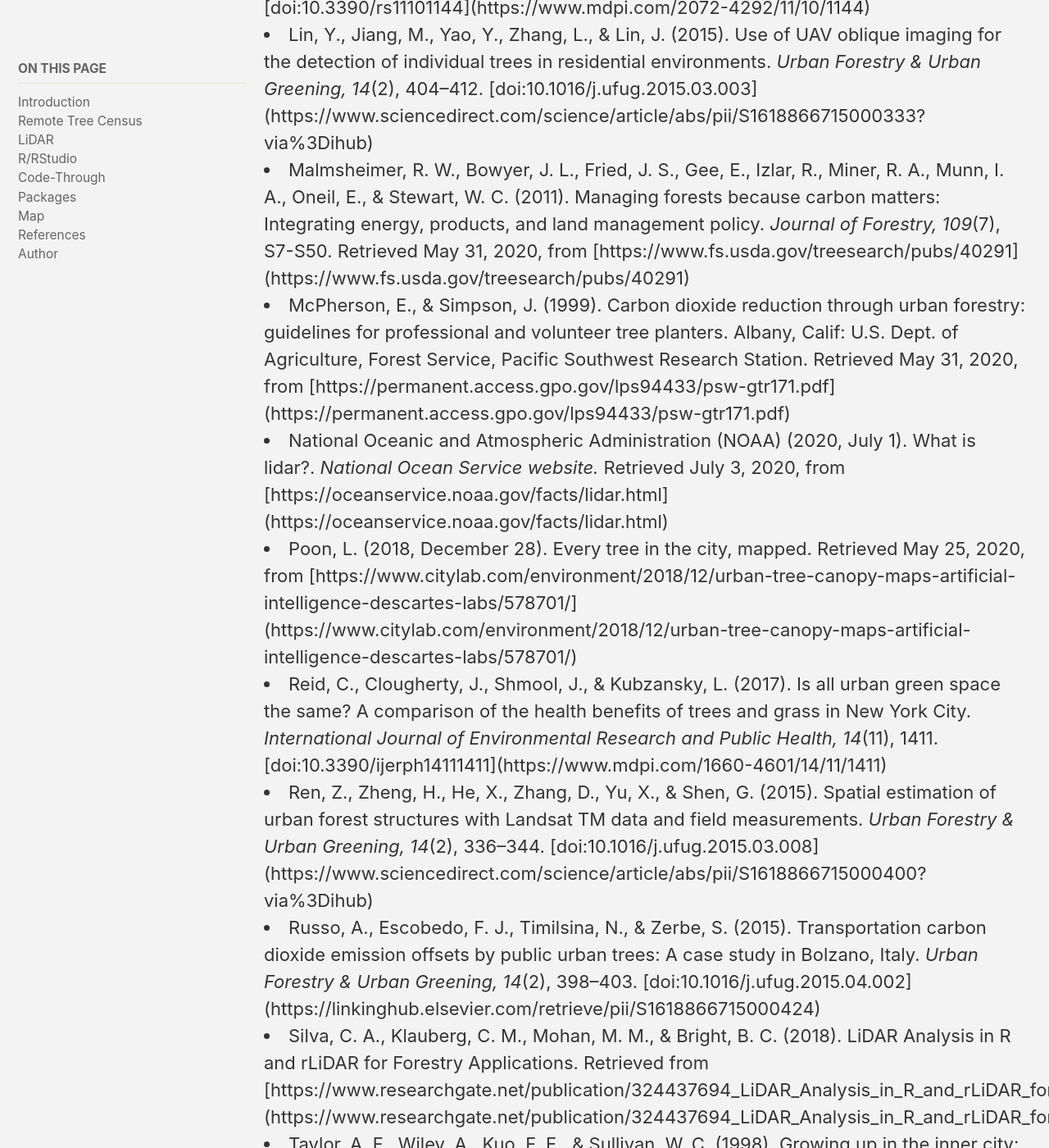
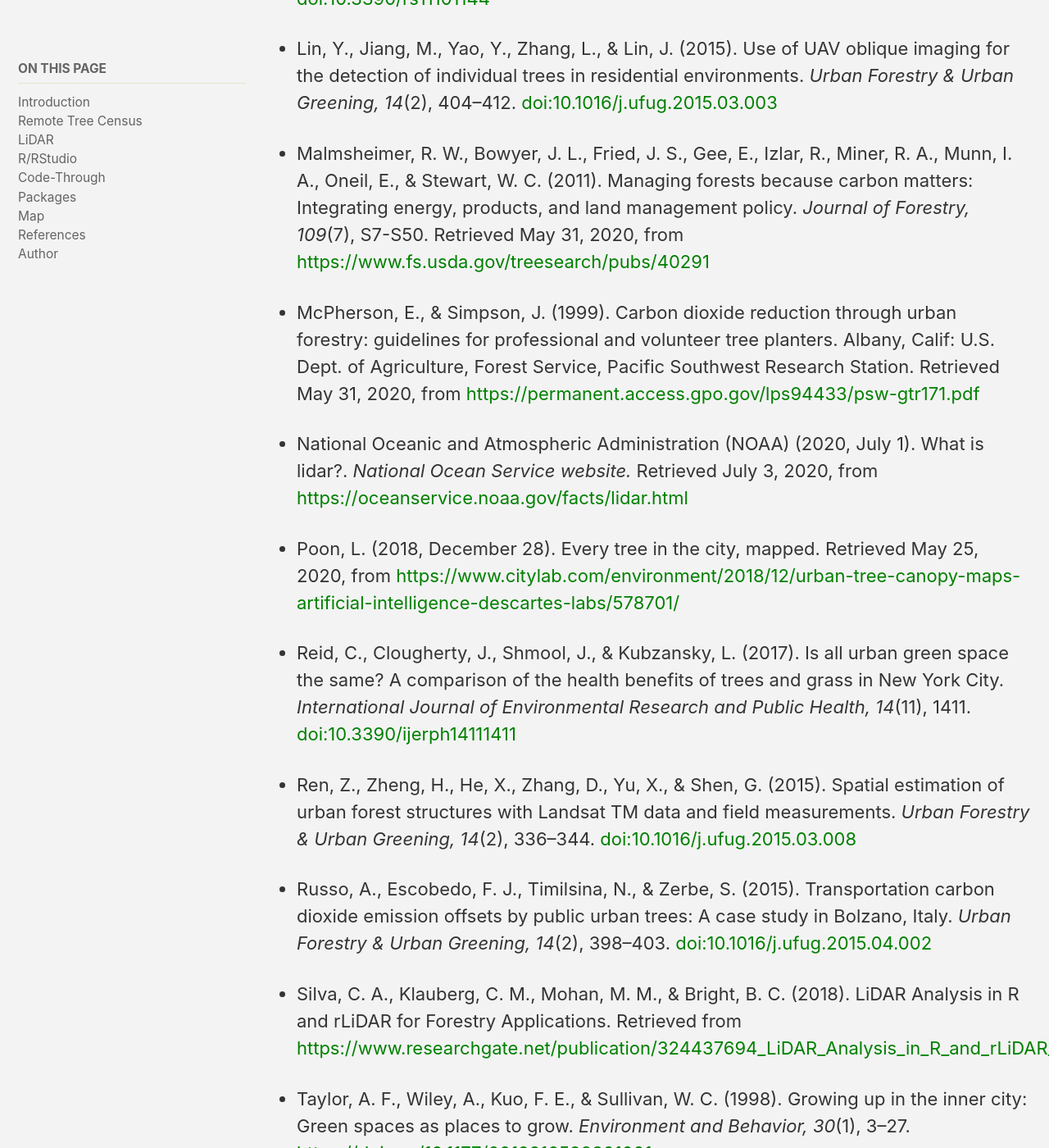
Before and after one commit to castower/cpp-593-treeproject-site, a Jekyll site: the page built from index.md, in a window 1280 px wide and 1400 px high, scrolled down 6856 px. Shown: the whole window at 82% size. Built offline with Jekyll 4.4.1, drawn with Linux system fonts in a browser that asks for light colours; cached includes are drawn as plain includes; nearby versions of some CDN libraries; some of the changed text lies outside the part shown.

Commit message:
Update index.md

```diff
--- a/index.md
+++ b/index.md
@@ -123,68 +123,67 @@ sidebar:
   <h1 id = "References">References</h1>
 </center>
 
-   - Benefits of trees. (2019). Nature Climate Change, 9(8), 569–569. [doi:10.1038/s41558-019-0556-z](https://www.nature.com/articles/s41558-019-0556-z)
+- Benefits of trees. (2019). Nature Climate Change, 9(8), 569–569. [doi:10.1038/s41558-019-0556-z](https://www.nature.com/articles/s41558-019-0556-z)
 
-   - Butt, N., Slade, E., Thompson, J., Malhi, Y., & Riutta, T. (2013). Quantifying the sampling error in tree census measurements by volunteers and its effect on carbon stock estimates. <i> Ecological Applications, 23</i>(4), 936–943. [doi:10.1890/11-2059.1](https://esajournals.onlinelibrary.wiley.com/doi/abs/10.1890/11-2059.1)
+- Butt, N., Slade, E., Thompson, J., Malhi, Y., & Riutta, T. (2013). Quantifying the sampling error in tree census measurements by volunteers and its effect on carbon stock estimates. <i> Ecological Applications, 23</i>(4), 936–943. [doi:10.1890/11-2059.1](https://esajournals.onlinelibrary.wiley.com/doi/abs/10.1890/11-2059.1)
 
-   <li> Daams, M. N. & Veneri, P.  (2016). Living near to attractive nature? A well-being indicator for ranking Dutch, Danish, and German functional urban areas. <i> [Social Indicators Research](https://link.springer.com/article/10.1007/s11205-016-1375-5), 133</i>(2), 501–526. </li>
+- Daams, M. N. & Veneri, P.  (2016). Living near to attractive nature? A well-being indicator for ranking Dutch, Danish, and German functional urban areas. <i> [Social Indicators Research](https://link.springer.com/article/10.1007/s11205-016-1375-5), 133</i>(2), 501–526.
 
-   <li> Dadvand, P., Villanueva, C. M., Font-Ribera, L., Martinez, D., Basagaña, X., Belmonte, J., Vrijheid, M., Gražulevičiene, R., Kogevinas, M., & Nieuwenhuijsen, M. J. (2014). Risks and benefits of green spaces for children: A cross-sectional study of associations with sedentary behavior, obesity, asthma, and allergy. <i>Environmental Health Perspectives, 122</i>(12), 1329–1335. [doi:10.1289/ehp.1308038](https://ehp.niehs.nih.gov/doi/10.1289/ehp.1308038) </li>
+- Dadvand, P., Villanueva, C. M., Font-Ribera, L., Martinez, D., Basagaña, X., Belmonte, J., Vrijheid, M., Gražulevičiene, R., Kogevinas, M., & Nieuwenhuijsen, M. J. (2014). Risks and benefits of green spaces for children: A cross-sectional study of associations with sedentary behavior, obesity, asthma, and allergy. <i>Environmental Health Perspectives, 122</i>(12), 1329–1335. [doi:10.1289/ehp.1308038](https://ehp.niehs.nih.gov/doi/10.1289/ehp.1308038)
 
-   <li> Dadvand, P., Poursafa, P., Heshmat, R., Motlagh, M., Qorbani, M., Basagaña, X., & Kelishadi, R. (2018). Use of green spaces and blood glucose in children; a population-based CASPIAN-V study. <i>Environmental Pollution, 243</i>(Pt B), 1134–1140. [https://doi.org/10.1016/j.envpol.2018.09.094](https://doi.org/10.1016/j.envpol.2018.09.094) </li>
+- Dadvand, P., Poursafa, P., Heshmat, R., Motlagh, M., Qorbani, M., Basagaña, X., & Kelishadi, R. (2018). Use of green spaces and blood glucose in children; a population-based CASPIAN-V study. <i>Environmental Pollution, 243</i>(Pt B), 1134–1140. [https://doi.org/10.1016/j.envpol.2018.09.094](https://doi.org/10.1016/j.envpol.2018.09.094)
 
-   <li> De Vries, S. I., Bakker, I., Van Mechelen, W., & Hopman-Rock, M. (2007). Determinants of activity-friendly neighborhoods for children: Results from the SPACE study. <i>[American Journal of Health Promotion: AJHP](https://journals.sagepub.com/doi/10.4278/0890-1171-21.4s.312), 21</i>(4), 312–316. </li>
+- De Vries, S. I., Bakker, I., Van Mechelen, W., & Hopman-Rock, M. (2007). Determinants of activity-friendly neighborhoods for children: Results from the SPACE study. <i>[American Journal of Health Promotion: AJHP](https://journals.sagepub.com/doi/10.4278/0890-1171-21.4s.312), 21</i>(4), 312–316.
 
-   <li> Donovan, G. (2017). Including public-health benefits of trees in urban-forestry decision making. <i>Urban Forestry & Urban Greening, 22</i>, 120–123. [https://doi.org/10.1016/j.ufug.2017.02.010](https://doi.org/10.1016/j.ufug.2017.02.010) </li>
+- Donovan, G. (2017). Including public-health benefits of trees in urban-forestry decision making. <i>Urban Forestry & Urban Greening, 22</i>, 120–123. [https://doi.org/10.1016/j.ufug.2017.02.010](https://doi.org/10.1016/j.ufug.2017.02.010)
 
-   <li> Endreny, T. (2018, April 27). The multi-million-dollar benefits of urban trees. Retrieved May 25, 2020, from [https://www.citylab.com/environment/2018/04/heres-how-much-money-trees-save-in-megacities/559211/](https://www.citylab.com/environment/2018/04/heres-how-much-money-trees-save-in-megacities/559211/) </li>
+- Endreny, T. (2018, April 27). The multi-million-dollar benefits of urban trees. Retrieved May 25, 2020, from [https://www.citylab.com/environment/2018/04/heres-how-much-money-trees-save-in-megacities/559211/](https://www.citylab.com/environment/2018/04/heres-how-much-money-trees-save-in-megacities/559211/)
 
-   <li> Faber Taylor, A., & Kuo, F. (2011). Could exposure to everyday green spaces help treat ADHD? Evidence from children’s play settings. <i>Applied Psychology: Health and Well‐Being, 3</i>(3), 281–303. [https://doi.org/10.1111/j.1758-0854.2011.01052.x](https://doi.org/10.1111/j.1758-0854.2011.01052.x) </li>
+- Faber Taylor, A., & Kuo, F. (2011). Could exposure to everyday green spaces help treat ADHD? Evidence from children’s play settings. <i>Applied Psychology: Health and Well‐Being, 3</i>(3), 281–303. [https://doi.org/10.1111/j.1758-0854.2011.01052.x](https://doi.org/10.1111/j.1758-0854.2011.01052.x)
 
-   <li> Johnson, M., Gonzalez, A., Kozak, B., & Sperlak, L. (2013). Carbon estimation and offsets for U.S. university aviation programs. <i>Collegiate Aviation Review, 31</i>(1), 40–56. [https://doi.org/10.22488/okstate.18.100437](https://doi.org/10.22488/okstate.18.100437) </li>
+- Johnson, M., Gonzalez, A., Kozak, B., & Sperlak, L. (2013). Carbon estimation and offsets for U.S. university aviation programs. <i>Collegiate Aviation Review, 31</i>(1), 40–56. [https://doi.org/10.22488/okstate.18.100437](https://doi.org/10.22488/okstate.18.100437)
 
-   <li> Kabisch, N., van den Bosch, M., & Lafortezza, R. (2017). The health benefits of nature-based solutions to urbanization challenges for children and the elderly – A systematic review. <i>Environmental Research, 159</i>, 362–373. [doi:10.1016/j.envres.2017.08.004](https://www.sciencedirect.com/science/article/abs/pii/S0013935117315396?via%3Dihub) </li>
+- Kabisch, N., van den Bosch, M., & Lafortezza, R. (2017). The health benefits of nature-based solutions to urbanization challenges for children and the elderly – A systematic review. <i>Environmental Research, 159</i>, 362–373. [doi:10.1016/j.envres.2017.08.004](https://www.sciencedirect.com/science/article/abs/pii/S0013935117315396?via%3Dihub)
 
-   <li> King, D. K., Litt, J., Hale, J., Burniece, K. M., & Ross, C. (2015). “The park a tree built”: Evaluating how a park development project impacted where people play. <i>Urban Forestry & Urban Greening, 14</i>(2), 293–299. [doi:10.1016/j.ufug.2015.02.011](https://www.sciencedirect.com/science/article/abs/pii/S1618866715000291?via%3Dihub) </li>
+ - King, D. K., Litt, J., Hale, J., Burniece, K. M., & Ross, C. (2015). “The park a tree built”: Evaluating how a park development project impacted where people play. <i>Urban Forestry & Urban Greening, 14</i>(2), 293–299. [doi:10.1016/j.ufug.2015.02.011](https://www.sciencedirect.com/science/article/abs/pii/S1618866715000291?via%3Dihub)
 
-   <li> Li, X., Chen, W. Y., Sanesi, G., & Lafortezza, R. (2019). Remote sensing in urban forestry: Recent applications and future directions. <i>Remote Sensing, 11</i>(10) [doi:10.3390/rs11101144](https://www.mdpi.com/2072-4292/11/10/1144) </li>
+ - Li, X., Chen, W. Y., Sanesi, G., & Lafortezza, R. (2019). Remote sensing in urban forestry: Recent applications and future directions. <i>Remote Sensing, 11</i>(10) [doi:10.3390/rs11101144](https://www.mdpi.com/2072-4292/11/10/1144)
 
-   <li> Lin, Y., Jiang, M., Yao, Y., Zhang, L., & Lin, J. (2015). Use of UAV oblique imaging for the detection of individual trees in residential environments. <i>Urban Forestry & Urban Greening, 14</i>(2), 404–412. [doi:10.1016/j.ufug.2015.03.003](https://www.sciencedirect.com/science/article/abs/pii/S1618866715000333?via%3Dihub) </li>
+ - Lin, Y., Jiang, M., Yao, Y., Zhang, L., & Lin, J. (2015). Use of UAV oblique imaging for the detection of individual trees in residential environments. <i>Urban Forestry & Urban Greening, 14</i>(2), 404–412. [doi:10.1016/j.ufug.2015.03.003](https://www.sciencedirect.com/science/article/abs/pii/S1618866715000333?via%3Dihub)
 
-   <li> Malmsheimer, R. W., Bowyer, J. L., Fried, J. S., Gee, E., Izlar, R., Miner, R. A., Munn, I. A., Oneil, E., & Stewart, W. C. (2011). Managing forests because carbon matters: Integrating energy, products, and land management policy. <i>Journal of Forestry, 109</i>(7), S7-S50. Retrieved May 31, 2020, from [https://www.fs.usda.gov/treesearch/pubs/40291](https://www.fs.usda.gov/treesearch/pubs/40291) </li>
+ - Malmsheimer, R. W., Bowyer, J. L., Fried, J. S., Gee, E., Izlar, R., Miner, R. A., Munn, I. A., Oneil, E., & Stewart, W. C. (2011). Managing forests because carbon matters: Integrating energy, products, and land management policy. <i>Journal of Forestry, 109</i>(7), S7-S50. Retrieved May 31, 2020, from [https://www.fs.usda.gov/treesearch/pubs/40291](https://www.fs.usda.gov/treesearch/pubs/40291)
 
-   <li> McPherson, E., & Simpson, J. (1999). Carbon dioxide reduction through urban forestry: guidelines for professional and volunteer tree planters. Albany, Calif: U.S. Dept. of Agriculture, Forest Service, Pacific Southwest Research Station. Retrieved May 31, 2020, from [https://permanent.access.gpo.gov/lps94433/psw-gtr171.pdf](https://permanent.access.gpo.gov/lps94433/psw-gtr171.pdf) </li>
+- McPherson, E., & Simpson, J. (1999). Carbon dioxide reduction through urban forestry: guidelines for professional and volunteer tree planters. Albany, Calif: U.S. Dept. of Agriculture, Forest Service, Pacific Southwest Research Station. Retrieved May 31, 2020, from [https://permanent.access.gpo.gov/lps94433/psw-gtr171.pdf](https://permanent.access.gpo.gov/lps94433/psw-gtr171.pdf)
 
-   <li> National Oceanic and Atmospheric Administration (NOAA) (2020, July 1). What is lidar?. <i>National Ocean Service website.</i> Retrieved July 3, 2020, from [https://oceanservice.noaa.gov/facts/lidar.html](https://oceanservice.noaa.gov/facts/lidar.html) </li>
+- National Oceanic and Atmospheric Administration (NOAA) (2020, July 1). What is lidar?. <i>National Ocean Service website.</i> Retrieved July 3, 2020, from [https://oceanservice.noaa.gov/facts/lidar.html](https://oceanservice.noaa.gov/facts/lidar.html)
 
-   <li> Poon, L. (2018, December 28). Every tree in the city, mapped. Retrieved May 25, 2020, from [https://www.citylab.com/environment/2018/12/urban-tree-canopy-maps-artificial-intelligence-descartes-labs/578701/](https://www.citylab.com/environment/2018/12/urban-tree-canopy-maps-artificial-intelligence-descartes-labs/578701/) </li>
+- Poon, L. (2018, December 28). Every tree in the city, mapped. Retrieved May 25, 2020, from [https://www.citylab.com/environment/2018/12/urban-tree-canopy-maps-artificial-intelligence-descartes-labs/578701/](https://www.citylab.com/environment/2018/12/urban-tree-canopy-maps-artificial-intelligence-descartes-labs/578701/)
 
-   <li> Reid, C., Clougherty, J., Shmool, J., & Kubzansky, L. (2017). Is all urban green space the same? A comparison of the health benefits of trees and grass in New York City. <i>International Journal of Environmental Research and Public Health, 14</i>(11), 1411. [doi:10.3390/ijerph14111411](https://www.mdpi.com/1660-4601/14/11/1411) </li>
+- Reid, C., Clougherty, J., Shmool, J., & Kubzansky, L. (2017). Is all urban green space the same? A comparison of the health benefits of trees and grass in New York City. <i>International Journal of Environmental Research and Public Health, 14</i>(11), 1411. [doi:10.3390/ijerph14111411](https://www.mdpi.com/1660-4601/14/11/1411)
 
-   <li> Ren, Z., Zheng, H., He, X., Zhang, D., Yu, X., & Shen, G. (2015). Spatial estimation of urban forest structures with Landsat TM data and field measurements. <i>Urban Forestry & Urban Greening, 14</i>(2), 336–344. [doi:10.1016/j.ufug.2015.03.008](https://www.sciencedirect.com/science/article/abs/pii/S1618866715000400?via%3Dihub) </li>
+- Ren, Z., Zheng, H., He, X., Zhang, D., Yu, X., & Shen, G. (2015). Spatial estimation of urban forest structures with Landsat TM data and field measurements. <i>Urban Forestry & Urban Greening, 14</i>(2), 336–344. [doi:10.1016/j.ufug.2015.03.008](https://www.sciencedirect.com/science/article/abs/pii/S1618866715000400?via%3Dihub)
 
-   <li> Russo, A., Escobedo, F. J., Timilsina, N., & Zerbe, S. (2015). Transportation carbon dioxide emission offsets by public urban trees: A case study in Bolzano, Italy. <i>Urban Forestry & Urban Greening, 14</i>(2), 398–403. [doi:10.1016/j.ufug.2015.04.002](https://linkinghub.elsevier.com/retrieve/pii/S1618866715000424) </li>
+- Russo, A., Escobedo, F. J., Timilsina, N., & Zerbe, S. (2015). Transportation carbon dioxide emission offsets by public urban trees: A case study in Bolzano, Italy. <i>Urban Forestry & Urban Greening, 14</i>(2), 398–403. [doi:10.1016/j.ufug.2015.04.002](https://linkinghub.elsevier.com/retrieve/pii/S1618866715000424)
 
-   <li> Silva, C. A., Klauberg, C. M., Mohan, M. M., & Bright, B. C. (2018). LiDAR Analysis in R and rLiDAR for Forestry Applications. Retrieved from [https://www.researchgate.net/publication/324437694_LiDAR_Analysis_in_R_and_rLiDAR_for_Forestry_Applications](https://www.researchgate.net/publication/324437694_LiDAR_Analysis_in_R_and_rLiDAR_for_Forestry_Applications) </li>
+- Silva, C. A., Klauberg, C. M., Mohan, M. M., & Bright, B. C. (2018). LiDAR Analysis in R and rLiDAR for Forestry Applications. Retrieved from [https://www.researchgate.net/publication/324437694_LiDAR_Analysis_in_R_and_rLiDAR_for_Forestry_Applications](https://www.researchgate.net/publication/324437694_LiDAR_Analysis_in_R_and_rLiDAR_for_Forestry_Applications)
 
-   <li> Taylor, A. F., Wiley, A., Kuo, F. E., & Sullivan, W. C. (1998). Growing up in the inner city: Green spaces as places to grow. <i>Environment and Behavior, 30</i>(1), 3–27. [https://doi.org/10.1177/0013916598301001](https://doi.org/10.1177/0013916598301001) </li>
+- Taylor, A. F., Wiley, A., Kuo, F. E., & Sullivan, W. C. (1998). Growing up in the inner city: Green spaces as places to grow. <i>Environment and Behavior, 30</i>(1), 3–27. [https://doi.org/10.1177/0013916598301001](https://doi.org/10.1177/0013916598301001)
 
-   <li> Tigges, J., & Lakes, T. (2017). High resolution remote sensing for reducing uncertainties in urban forest carbon offset life cycle assessments. <i>Carbon Balance and Management, 12</i>(1), 1–18. [https://doi.org/10.1186/s13021-017-0085-x](https://doi.org/10.1186/s13021-017-0085-x) </li>
+- Tigges, J., & Lakes, T. (2017). High resolution remote sensing for reducing uncertainties in urban forest carbon offset life cycle assessments. <i>Carbon Balance and Management, 12</i>(1), 1–18. [https://doi.org/10.1186/s13021-017-0085-x](https://doi.org/10.1186/s13021-017-0085-x)
 
-   <li> TreesCount! (2017). Retrieved May 31, 2020, from [http://media.nycgovparks.org/images/web/TreesCount/Index.html](http://media.nycgovparks.org/images/web/TreesCount/Index.html) </li>
+- TreesCount! (2017). Retrieved May 31, 2020, from [http://media.nycgovparks.org/images/web/TreesCount/Index.html](http://media.nycgovparks.org/images/web/TreesCount/Index.html)
 
-   <li> Turner‐Skoff, J. B., & Cavender, N. (2019). The benefits of trees for livable and sustainable communities. <i>Plants, People, Planet, 1</i>(4), 323–335. [doi:10.1002/ppp3.39](https://nph.onlinelibrary.wiley.com/doi/full/10.1002/ppp3.39) </li>
+- Turner‐Skoff, J. B., & Cavender, N. (2019). The benefits of trees for livable and sustainable communities. <i>Plants, People, Planet, 1</i>(4), 323–335. [doi:10.1002/ppp3.39](https://nph.onlinelibrary.wiley.com/doi/full/10.1002/ppp3.39)
 
-   <li> U.S. Department of Agriculture, Forest Service. (2018). Urban nature for human health and well-being: A research summary for communicating the health benefits of urban trees and green space. FS-1096. Washington, DC. Retrieved May 25, 2020, from [https://permanent.access.gpo.gov/gpo91156/urbannatureforhumanhealthandwellbeing_508_01_30_18.pdf](https://permanent.access.gpo.gov/gpo91156/urbannatureforhumanhealthandwellbeing_508_01_30_18.pdf) </li>
+- U.S. Department of Agriculture, Forest Service. (2018). Urban nature for human health and well-being: A research summary for communicating the health benefits of urban trees and green space. FS-1096. Washington, DC. Retrieved May 25, 2020, from [https://permanent.access.gpo.gov/gpo91156/urbannatureforhumanhealthandwellbeing_508_01_30_18.pdf](https://permanent.access.gpo.gov/gpo91156/urbannatureforhumanhealthandwellbeing_508_01_30_18.pdf)
 
-   <li> Ulmer, J. M., Wolf, K. L., Backman, D. R., Tretheway, R. L., Blain, C. J., O’Neil-Dunne, J. P., & Frank, L. D. (2016). Multiple health benefits of urban tree canopy: The mounting evidence for a green prescription. <i>Health & Place, 42</i>, 54–62. [doi:10.1016/j.healthplace.2016.08.011](https://linkinghub.elsevier.com/retrieve/pii/S1353829216301332) </li>
+- Ulmer, J. M., Wolf, K. L., Backman, D. R., Tretheway, R. L., Blain, C. J., O’Neil-Dunne, J. P., & Frank, L. D. (2016). Multiple health benefits of urban tree canopy: The mounting evidence for a green prescription. <i>Health & Place, 42</i>, 54–62. [doi:10.1016/j.healthplace.2016.08.011](https://linkinghub.elsevier.com/retrieve/pii/S1353829216301332)
 
-   <li> Zhao, M., Kong, Z.-H., Escobedo, F. J., & Gao, J. (2010). Impacts of urban forests on offsetting carbon emissions from industrial energy use in Hangzhou, China. <i>Journal of Environmental Management, 91</i>(4), 807–813. [doi:10.1016/j.jenvman.2009.10.010](https://www.sciencedirect.com/science/article/pii/S030147970900365X?via%3Dihub) </li>
+- Zhao, M., Kong, Z.-H., Escobedo, F. J., & Gao, J. (2010). Impacts of urban forests on offsetting carbon emissions from industrial energy use in Hangzhou, China. <i>Journal of Environmental Management, 91</i>(4), 807–813. [doi:10.1016/j.jenvman.2009.10.010](https://www.sciencedirect.com/science/article/pii/S030147970900365X?via%3Dihub)
 
-   <li> Zheng, D., Ducey, M., & Heath, L. (2013). Assessing net carbon sequestration on urban and community forests of northern New England, USA. <i>Urban Forestry & Urban Greening, 12</i>(1), 61–68. [https://doi.org/10.1016/j.ufug.2012.10.003](https://doi.org/10.1016/j.ufug.2012.10.003) </li>
+- Zheng, D., Ducey, M., & Heath, L. (2013). Assessing net carbon sequestration on urban and community forests of northern New England, USA. <i>Urban Forestry & Urban Greening, 12</i>(1), 61–68. [https://doi.org/10.1016/j.ufug.2012.10.003](https://doi.org/10.1016/j.ufug.2012.10.003)
 
-  </ul>
-  </p>
+<br>
 
 ---
 
```
